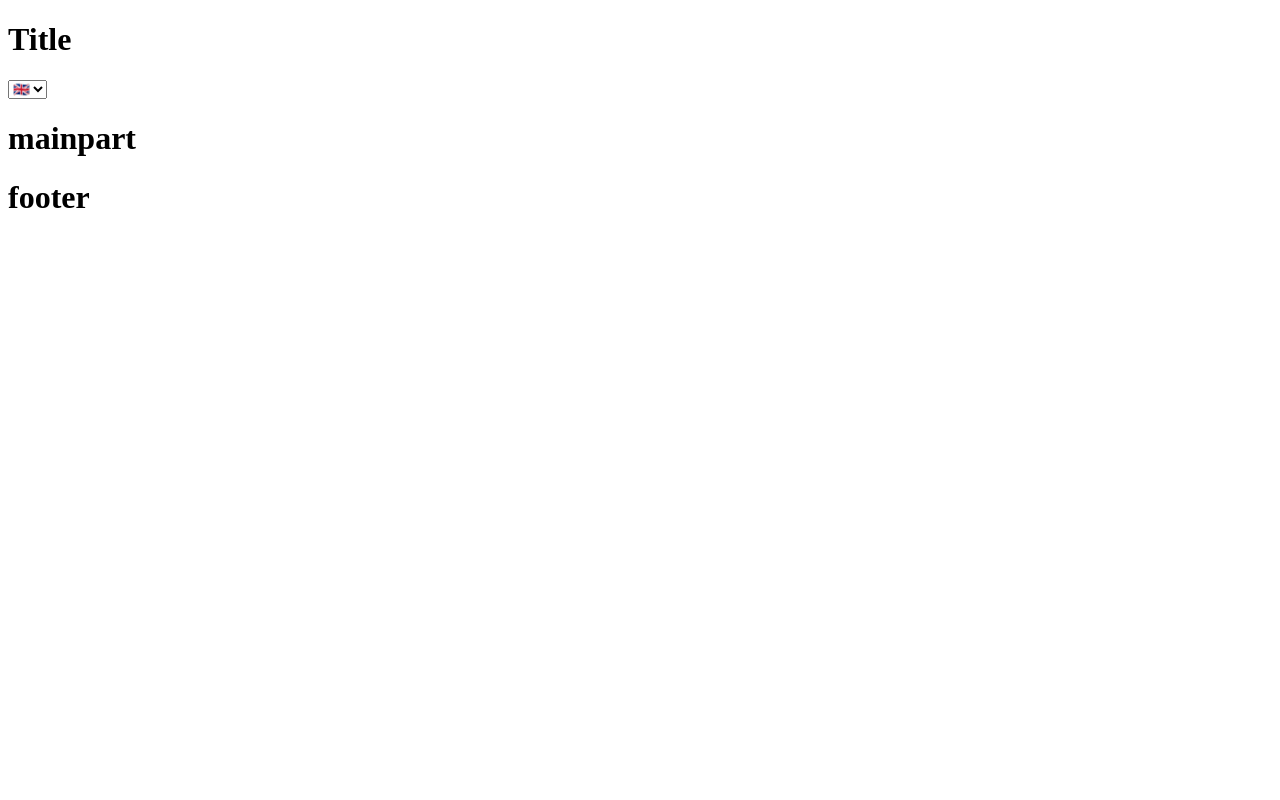
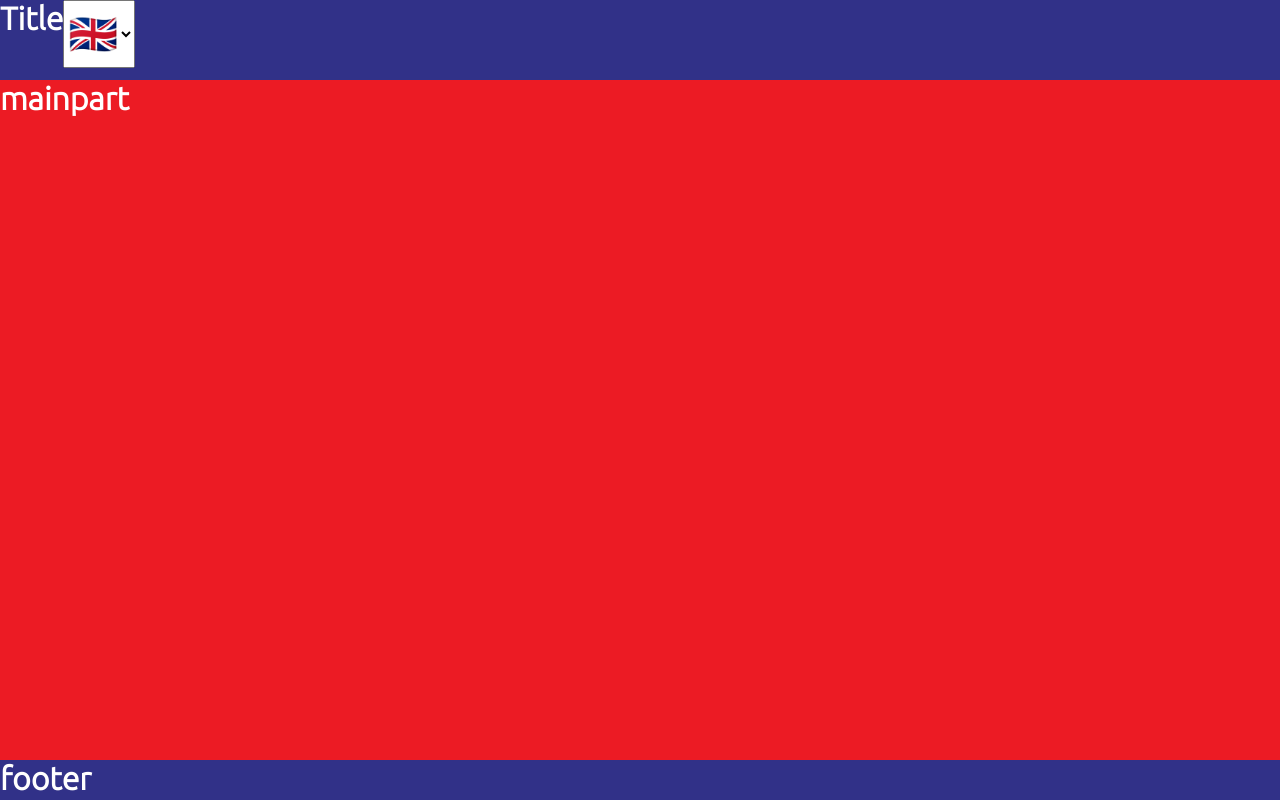
Before and after one commit to mcbauman/secondFullStack, a React (Create React App) app in the folder frontent/: page / in a window 1280 px wide. Built offline with nearby package versions, Linux system fonts and the light colour scheme; the HTML template or start-up script is replaced by a standard one.

Commit message:
first basic stylings

```diff
--- a/frontent/src/App.jsx
+++ b/frontent/src/App.jsx
@@ -9,11 +9,11 @@ export default function App(){
     const langContext={lang,setLang}
     return(
         <LangContext.Provider value={langContext}>
-            <div>
-            <Header/>
-            <Main/>
-            <Footer/>
-        </div>
+            <div  id={lang}>
+                <Header/>
+                <Main/>
+                <Footer/>
+            </div>
         </LangContext.Provider>
     )
 }
--- a/frontent/src/Header.jsx
+++ b/frontent/src/Header.jsx
@@ -10,7 +10,7 @@ export default function Header(){
             <select onChange={(e)=>setLang(e.target.value)}name="lang" id="lang">
                 <option value="en">🇬🇧</option>
                 <option value="de">🇩🇪</option>
-                <option value="en">🇰🇪</option>
+                <option value="ke">🇰🇪</option>
             </select>
         </header>
     )
--- a/frontent/src/components/lang.js
+++ b/frontent/src/components/lang.js
@@ -10,6 +10,12 @@ const trans={
         changeTheme:"change theme",
         main:"mainpart",
         footer:"footer"
+    },
+    ke:{
+        title:"Title",
+        changeTheme:"change theme",
+        main:"mainpart",
+        footer:"footer"
     }
 }
 export default trans
--- a/frontent/src/main.scss
+++ b/frontent/src/main.scss
@@ -0,0 +1,69 @@
+@import url('https://fonts.googleapis.com/css2?family=Ubuntu:wght@300&display=swap');
+
+h1{
+    padding:0;
+    margin:0;
+}
+body{
+    font-family: 'Ubuntu', sans-serif;
+    margin:0;
+    padding:0;
+    header{
+        display: flex;
+        height: 10vh;
+        select{
+            height: 85%;
+            font-size: 2.5rem;
+        }
+    }
+    main{
+        height: 85vh;
+    }
+    footer{
+        height: 5vh;
+    }
+}
+
+// ThemeSwitch
+#ke{
+    header{
+        background-color: black;
+        color:white;
+    }
+    main{
+        background-color: rgb(181,0,0);
+        color:white;
+    }
+    footer{
+        background-color: rgb(0,99,2);
+        color:white;
+    }
+}
+#de{
+    header{
+        background-color: black;
+        color:rgb(254,205,1);
+    }
+    main{
+        background-color: rgb(214,0,0);
+        color:rgb(254,205,1);
+    }
+    footer{
+        background-color: rgb(254,205,1);
+        color:black;
+    }
+}
+#en{
+    header{
+        background-color: rgb(49,49,136);
+        color:white;
+    }
+    main{
+        background-color: rgb(236,27,36);;
+        color:white;
+    }
+    footer{
+        background-color: rgb(49,49,136);
+        color:white;
+    }
+}
```
